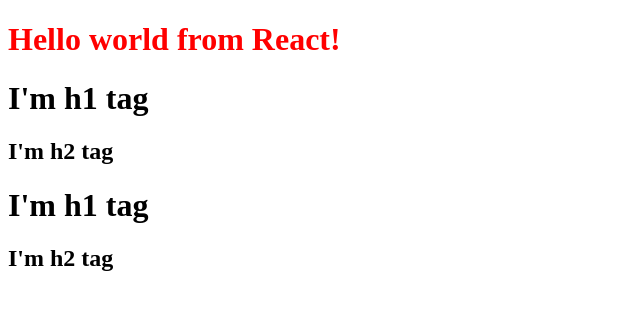
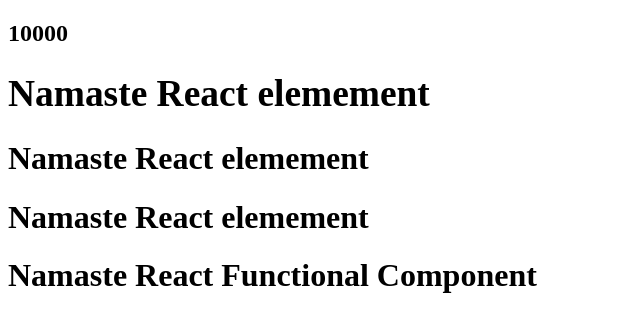
Before and after one commit to KuldeepSharma00793/namaste-javascript, a React (Vite) app: page / in a window 1280 px wide. Shown: the top 332 px of the page, without its empty margins (0-640 px from the left). Built offline with nearby package versions, Linux system fonts and the light colour scheme.

Commit message:
Laying the foundation

```diff
--- a/App.js
+++ b/App.js
@@ -1,66 +1,31 @@
 import React from 'react';
 import ReactDOM from 'react-dom/client';
-/**
- * <div id="parent">
- *      <div id="child">
- *          <h1>I'm h1 Tag</h1>
- *          <h2>I'm h2 Tag</h2>
- *      </div>
- *      <div id="child2">
- *          <h1>I'm h1 Tag</h1>
- *          <h2>I'm h2 Tag</h2>
- *      </div>
- * </div>
- *
- * To create siblings we have to wrap the childs inside the arrays and it will be said as arrays object
- */
 
-// Lets create Nested React element
-
-const parent = React.createElement(
-    'div',
-    {id:"parent"},[
-     React.createElement('div',
-     {id:"child"},[
-        React.createElement('h1',{}, "I'm h1 tag"),
-        React.createElement('h2',{}, "I'm h2 tag")
-    ]
-    ),
-    React.createElement('div',
-    {id:"child2"},[
-       React.createElement('h1',{}, "I'm h1 tag"),
-       React.createElement('h2',{}, "I'm h2 tag")
-   ]
-   )]
+const Title = ()=>(
+<h1 className="head">
+    Namaste React elemement
+    </h1>
 );
 
-// The above code is very untidy and complex to write as we have only two nested elements right now but what when we have many more nested elements ?
 
-// So the solution for this is to JSX. It will make our life easy when we make our tag. we will not longer be using the React.craeteElement its basically the core of react.
-// We will be writing the latest JSX version of the code.
+const number = 10000;
+
+// React Functional Component - A Function which is returning piece of jsx
+const HeadingComponent = ()=>(
+    <div id="container">
+        <h2>{number}</h2>
+        <h3>{Title()}</h3>
+        <Title />
+        <Title></Title>
+        {/* we can inject any js code inside { } and integrate it into a html like above line */}
+
+    <h1>Namaste React Functional Component</h1>
+</div>
+);
 
 
-
-const rootme = ReactDOM.createRoot(document.getElementById("rootme"));
-rootme.render(parent); // converts the object to HTML element then renders it
-console.log(parent); // this object is a ReactElement(object) => HTML(Browser understands)l
+const root = ReactDOM.createRoot(document.getElementById('root'));
+root.render(<HeadingComponent />);
 
 
-
-
-
-
-
-// Lets add some heading in root div
-
-const heading = React.createElement(
-    'h1',
-    {id:"heading", xyz: "abc"},
-     "Hello world from React!"
-     );
-// first i need to create a root and tell where to inject the above created element.
-console.log(heading); // this will be an object react will return us the object not the html element
-
-const root = ReactDOM.createRoot(document.getElementById('root'));
-
-root.render(heading); // the render method will take argument as object as heading in this case. render method will converting the object and putting it to root element and replace the HTML element with the added element
+// The above scenario composing one component into other is component composition.
--- a/index.html
+++ b/index.html
@@ -8,9 +8,8 @@
 </head>
 <body>
     <div id="root">
-
+        <h1>Not Rendered</h1>
     </div>
-    <div id="rootme"></div>
 <script type="module" src="App.js"></script>
 </body>
 </html>
--- a/package.json
+++ b/package.json
@@ -4,6 +4,8 @@
   "description": "This is namaste react by akshay saini",
   "main": "App.js",
   "scripts": {
+    "start" : "parcel index.html",
+    "build" : "parcel build index.html",
     "test": "jest"
   },
   "repository": {
```
Also changed, not shown: Appold.js (added, +63 -0 lines), 2 other files (tests, documents, lock files or other folders).
